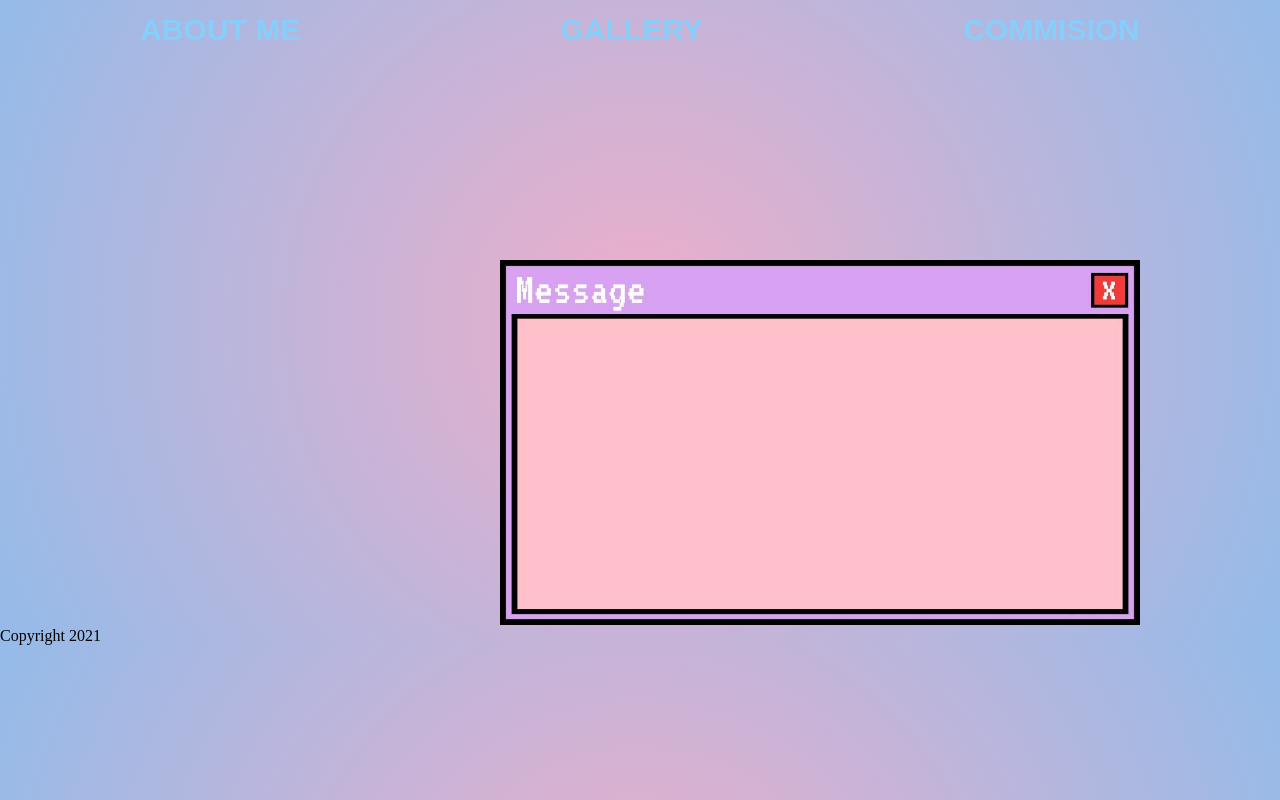
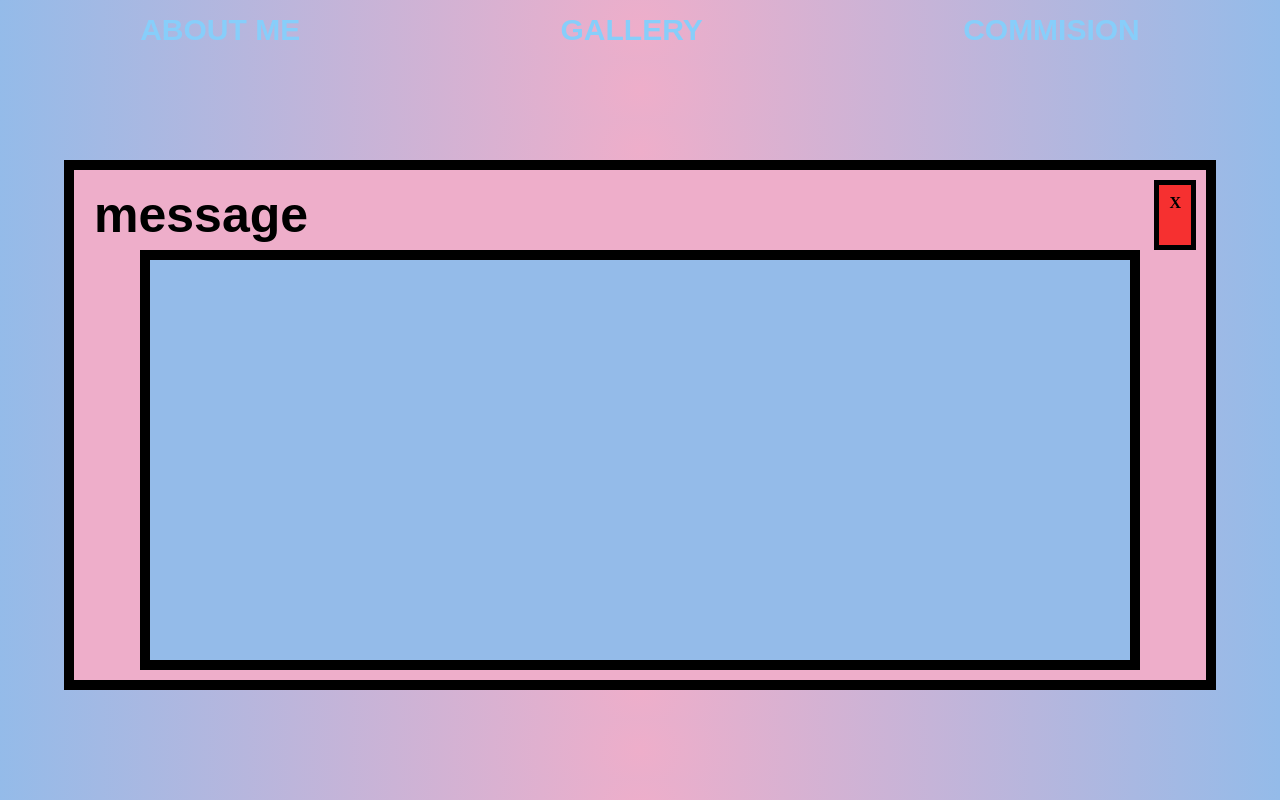
Before and after one commit to Artists-for-Humanity/portfolio-workshop, a plain HTML site: page jamie/index.html in a window 1280 px wide. Drawn offline with Linux system fonts and the light colour scheme.

Commit message:
changed box into code rather than image

```diff
--- a/jamie/css/styles.css
+++ b/jamie/css/styles.css
@@ -6,6 +6,7 @@
 
 @import url(https://fonts.googleapis.com/css?family=Montserrat);
 @import "compass/css3";
+@import url('https://fonts.googleapis.com/css2?family=Nunito:wght@700&display=swap');
 
 body {
   height: 100%;
@@ -43,6 +44,53 @@ a:hover {
 }
 
 
+.message-box {
+  --width: 90%;
+  position: absolute;
+  margin: auto;
+  width: var(--width);
+  left: calc(50% - var(--width) / 2);
+  background-color: rgb(238, 174, 202);
+  padding: 10px;
+  border-style: solid;
+  border-width: 10px;
+  border-color: black;
+  margin-top: 100px;
+}
+
+.top-row {
+  display: flex;
+  flex-direction: row;
+  justify-content: space-between;
+}
+
+.exit-button {
+  padding: 10px;
+  font-weight: bold;
+  background-color: rgb(246, 48, 48);
+  border-style: solid;
+  border-width: 5px;
+  border-color: black;
+}
+
+.message-title {
+  font-family: 'Nunito', sans-serif;
+  font-size: 50px;
+  font-weight: bold;
+  padding: 10px;
+}
+
+.text-box {
+  position: relative;
+  margin: auto;
+  width: 90%;
+  background-color: rgba(148, 187, 233, 1);
+  padding: 200px;
+  border-style: solid;
+  border-width: 10px;
+  border-color: black;
+}
+
 img {
   margin: auto;
   margin-left: 500px;
@@ -51,6 +99,7 @@ img {
   width: 50%;
   border-color: lightblue;
 }
+
 
 
 /*h1 {
--- a/jamie/index.html
+++ b/jamie/index.html
@@ -20,8 +20,13 @@
 
 
   <main>
-    <div>
-      <img src="images/notif.jpg">
+    <div class="message-box">
+      <div class="top-row">
+        <div class="message-title">message</div>
+        <div class="exit-button"> X </div>
+      </div>
+      <div class="text-box"></div>
+      <!--<img src="images/notif.jpg">-->
     </div>
     <!--
     <header class="row">
@@ -59,7 +64,7 @@
     </div>
   -->
   </main>
-  <footer>Copyright 2021</footer>
+  <footer></footer>
   <script src="index.js"></script>
 </body>
 
```
